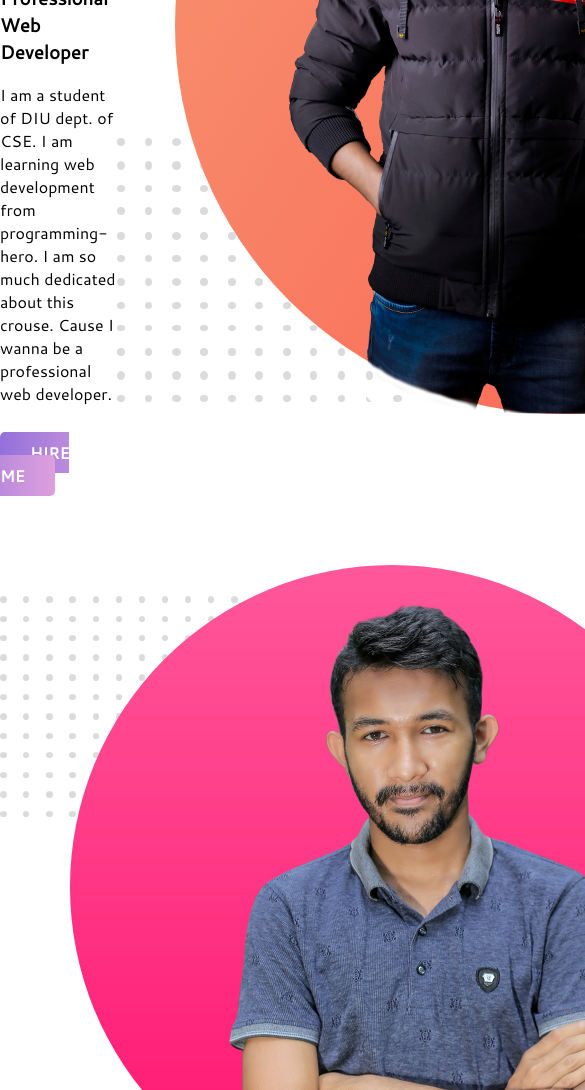
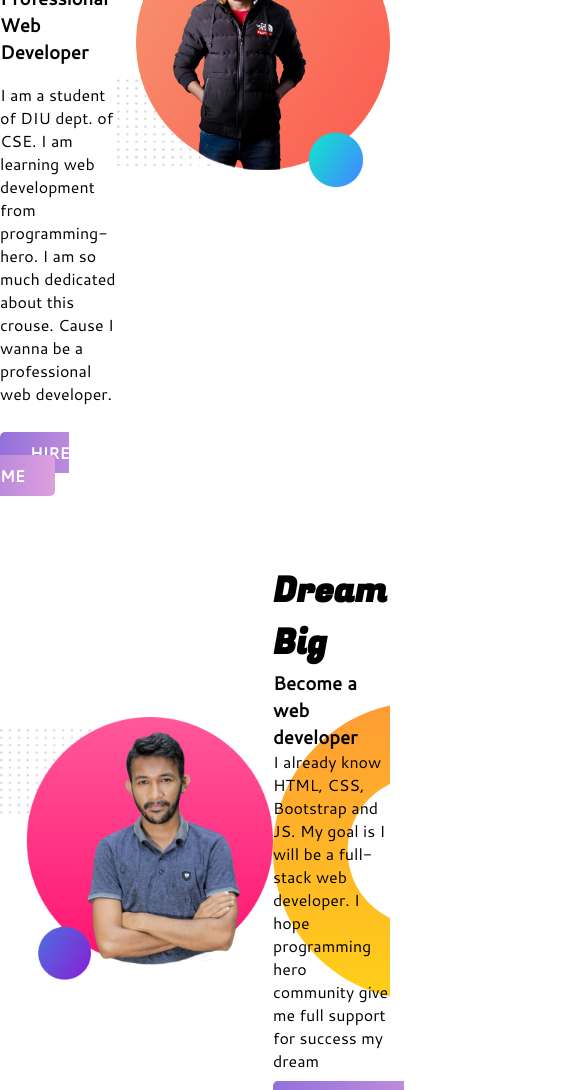
Before and after one commit to ABRaihan/myPortfolio, a plain HTML site: page index.html in a window 390 px wide. Shown: the part 401-1491 px from the top of the page, 585 px wide, since content can reach past the window. Drawn offline with Linux system fonts and the light colour scheme.

Commit message:
I just make images responsive

```diff
--- a/index.html
+++ b/index.html
@@ -23,7 +23,7 @@
                     <a class="hire-btn btn" href="https://www.facebook.com/A.B.Raihan.7244/" target="_blank">HIRE ME</a>
                 </div>
                 <div class="heading-pic">
-                    <img src="images/myPic.png" alt="It'a My Pic">
+                    <img src="images/myPic.png" alt="It'a My Pic" width="100%">
                 </div>
             </div>
         </div>
@@ -33,7 +33,7 @@
         <div class="container">
             <div class="row">
                 <div>
-                    <img src="images/myPic2.png" alt="It's My another Pic">
+                    <img src="images/myPic2.png" alt="It's My another Pic" width="100%">
                 </div>
                 <div class="dream-content">
                     <h2>Dream Big</h2>
```
